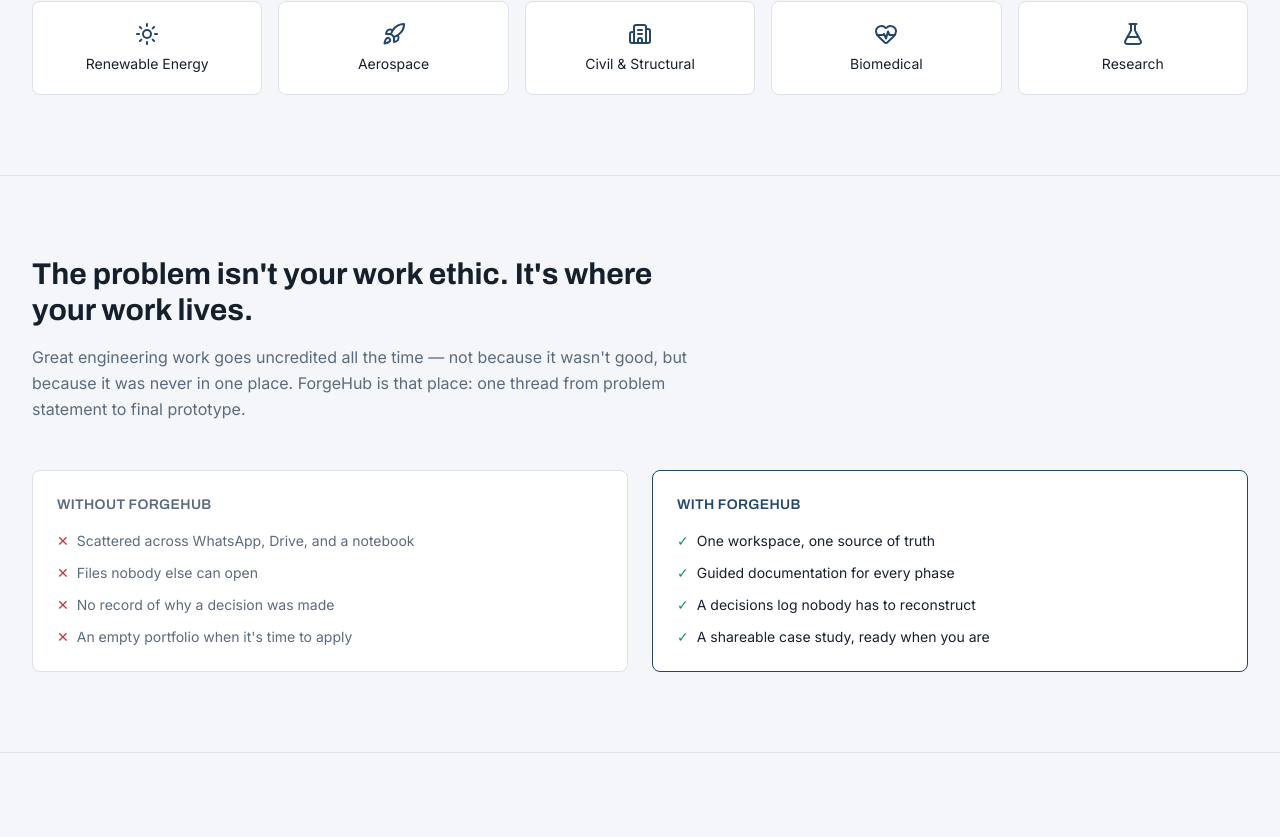
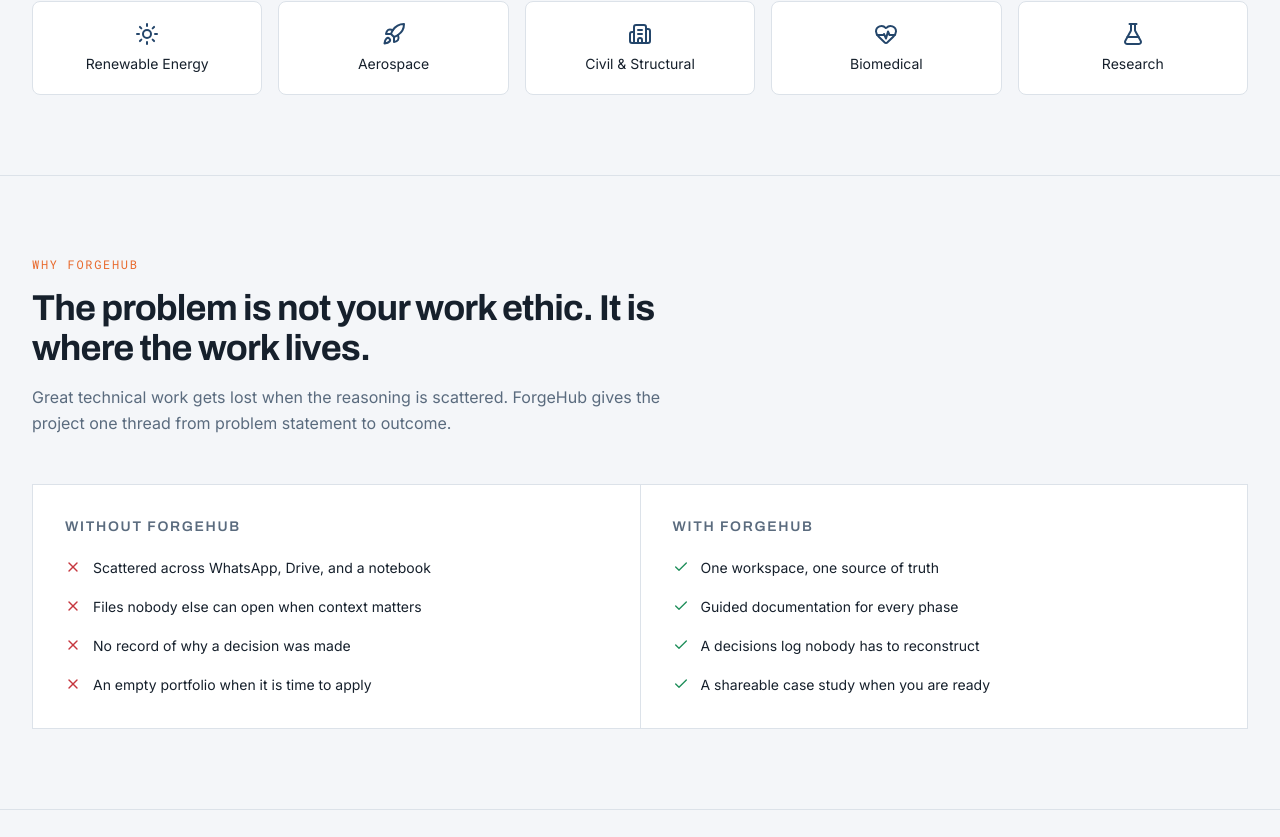
Before and after one commit to ibukun06/ForgeHub, a Next.js app: page / in a window 1280 px wide. Shown: the part 3351-4188 px from the top of the page. Built offline with nearby package versions, Linux system fonts and the light colour scheme; no server answers.

Commit message:
Polish comparison copy and accessible status markers

```diff
--- a/src/components/landing/WhyForgeHub.tsx
+++ b/src/components/landing/WhyForgeHub.tsx
@@ -1,59 +1,10 @@
-const WITHOUT = [
-  "Scattered across WhatsApp, Drive, and a notebook",
-  "Files nobody else can open",
-  "No record of why a decision was made",
-  "An empty portfolio when it's time to apply",
-];
+import { Check, X } from "lucide-react";
 
-const WITH = [
-  "One workspace, one source of truth",
-  "Guided documentation for every phase",
-  "A decisions log nobody has to reconstruct",
-  "A shareable case study, ready when you are",
-];
+const WITHOUT = ["Scattered across WhatsApp, Drive, and a notebook","Files nobody else can open when context matters","No record of why a decision was made","An empty portfolio when it is time to apply"];
+const WITH = ["One workspace, one source of truth","Guided documentation for every phase","A decisions log nobody has to reconstruct","A shareable case study when you are ready"];
 
 export function WhyForgeHub() {
-  return (
-    <section className="border-b border-border py-20">
-      <div className="mx-auto max-w-7xl px-4 sm:px-6 lg:px-8">
-        <div className="max-w-2xl">
-          <h2 className="text-2xl font-bold text-text-primary sm:text-3xl">
-            The problem isn&apos;t your work ethic. It&apos;s where your work lives.
-          </h2>
-          <p className="mt-4 leading-relaxed text-text-muted">
-            Great engineering work goes uncredited all the time — not because it wasn&apos;t
-            good, but because it was never in one place. ForgeHub is that place: one thread from
-            problem statement to final prototype.
-          </p>
-        </div>
+  return <section id="why-forgehub" className="border-b border-border py-20"><div className="mx-auto max-w-7xl px-4 sm:px-6 lg:px-8"><div className="max-w-2xl"><p className="font-mono text-xs uppercase tracking-[0.14em] text-secondary">Why ForgeHub</p><h2 className="mt-4 text-3xl font-bold tracking-tight text-text-primary sm:text-4xl">The problem is not your work ethic. It is where the work lives.</h2><p className="mt-4 leading-relaxed text-text-muted">Great technical work gets lost when the reasoning is scattered. ForgeHub gives the project one thread from problem statement to outcome.</p></div><div className="mt-12 grid gap-px overflow-hidden border border-border bg-border sm:grid-cols-2"><Comparison title="Without ForgeHub" items={WITHOUT} negative /><Comparison title="With ForgeHub" items={WITH} /></div></div></section>;
+}
 
-        <div className="mt-12 grid gap-6 sm:grid-cols-2">
-          <div className="rounded-lg border border-border bg-surface p-6">
-            <h3 className="font-heading text-sm font-semibold uppercase tracking-wide text-text-muted">
-              Without ForgeHub
-            </h3>
-            <ul className="mt-4 space-y-3">
-              {WITHOUT.map((item) => (
-                <li key={item} className="flex gap-2 text-sm text-text-muted">
-                  <span className="shrink-0 text-error">✕</span> {item}
-                </li>
-              ))}
-            </ul>
-          </div>
-          <div className="rounded-lg border border-primary bg-surface p-6">
-            <h3 className="font-heading text-sm font-semibold uppercase tracking-wide text-primary">
-              With ForgeHub
-            </h3>
-            <ul className="mt-4 space-y-3">
-              {WITH.map((item) => (
-                <li key={item} className="flex gap-2 text-sm text-text-primary">
-                  <span className="shrink-0 text-success">✓</span> {item}
-                </li>
-              ))}
-            </ul>
-          </div>
-        </div>
-      </div>
-    </section>
-  );
-}
+function Comparison({ title, items, negative = false }: { title: string; items: string[]; negative?: boolean }) { const Icon = negative ? X : Check; return <div className="bg-surface p-6 sm:p-8"><h3 className="font-heading text-sm font-semibold uppercase tracking-[0.12em] text-text-muted">{title}</h3><ul className="mt-5 space-y-4">{items.map((item) => <li key={item} className="flex gap-3 text-sm leading-relaxed text-text-primary"><Icon className={negative ? "mt-0.5 h-4 w-4 shrink-0 text-error" : "mt-0.5 h-4 w-4 shrink-0 text-success"} aria-hidden /><span>{item}</span></li>)}</ul></div>; }
```
